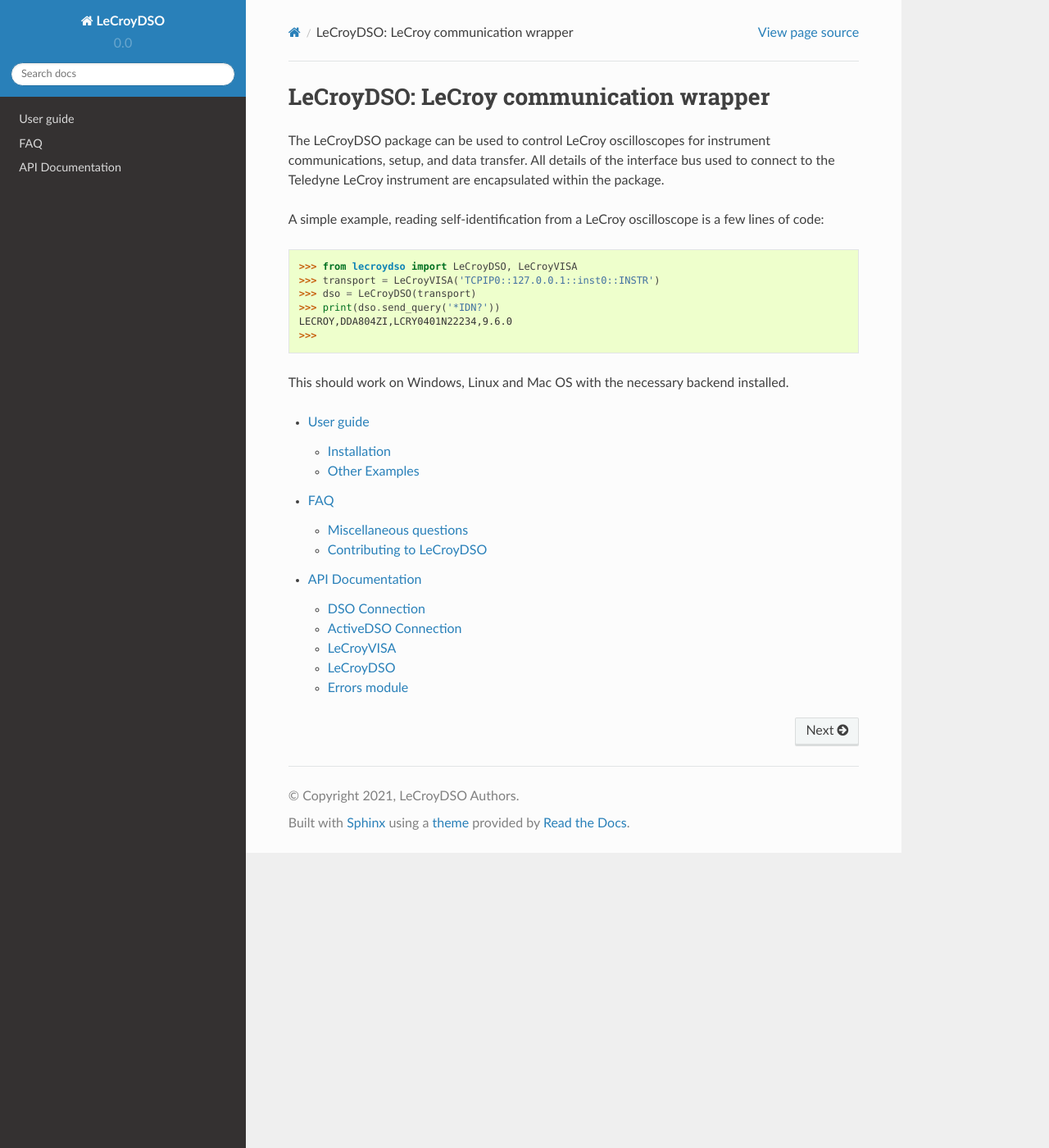
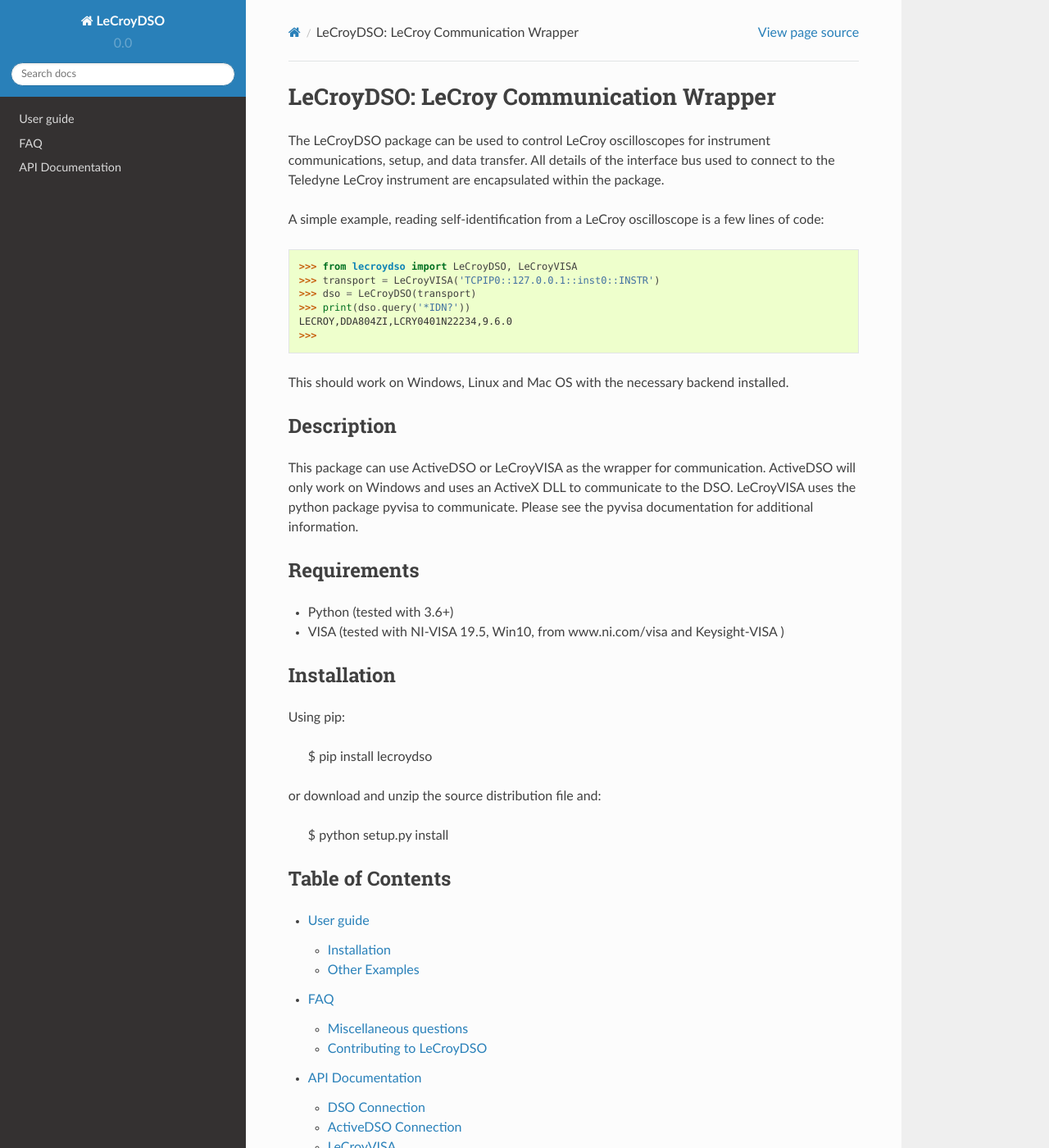
Before and after one commit to gottmic/lecroydso, a Sphinx documentation site: the page built from docs/source/index.rst, in a window 1280 px wide and 1400 px high. Shown: the whole window at 82% size. Built offline with Sphinx 7.4.7 and the Read the Docs theme 2.0.0, drawn with Linux system fonts in a browser that asks for light colours.

Commit message:
Changes to documentation

```diff
--- a/docs/source/index.rst
+++ b/docs/source/index.rst
@@ -1,7 +1,7 @@
 :orphan:
 
 
-LeCroyDSO: LeCroy communication wrapper
+LeCroyDSO: LeCroy Communication Wrapper
 =======================================
 
 The LeCroyDSO package can be used to control LeCroy oscilloscopes
@@ -15,13 +15,40 @@
     >>> from lecroydso import LeCroyDSO, LeCroyVISA
     >>> transport = LeCroyVISA('TCPIP0::127.0.0.1::inst0::INSTR')
     >>> dso = LeCroyDSO(transport)
-    >>> print(dso.send_query('*IDN?'))
+    >>> print(dso.query('*IDN?'))
     LECROY,DDA804ZI,LCRY0401N22234,9.6.0
     >>>
 
 This should work on Windows, Linux and Mac OS with the necessary backend
 installed.
 
+Description
+-----------
+
+This package can use ActiveDSO or LeCroyVISA as the wrapper for communication.
+ActiveDSO will only work on Windows and uses an ActiveX DLL to communicate to the DSO.
+LeCroyVISA uses the python package pyvisa to communicate. Please see the pyvisa documentation
+for additional information.
+
+Requirements
+------------
+
+- Python (tested with 3.6+)
+- VISA (tested with NI-VISA 19.5, Win10, from www.ni.com/visa and Keysight-VISA )
+
+Installation
+-------------
+
+Using pip:
+
+    $ pip install lecroydso
+
+or download and unzip the source distribution file and:
+
+    $ python setup.py install
+
+Table of Contents
+-----------------
 
 .. toctree::
     :maxdepth: 2
```
Also changed, not shown: 1 other file.
